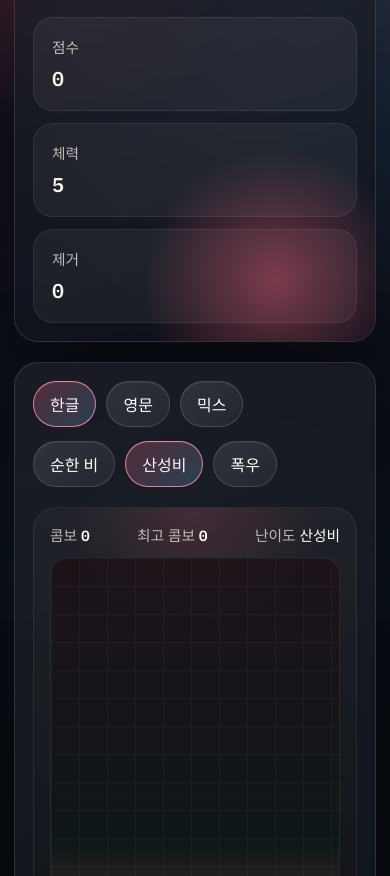
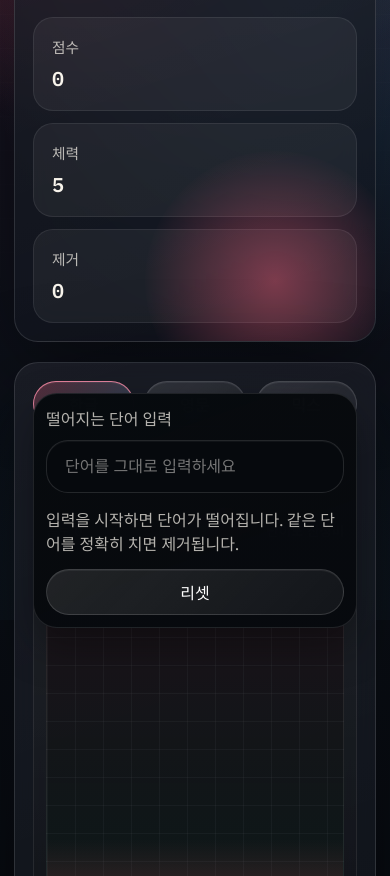
Before and after one commit to wimterrr/typing-game, a website built with Vite: page index.html in a window 390 px wide. Shown: the part 224-1100 px from the top of the page. Built offline with nearby package versions, Linux system fonts and the light colour scheme.

Commit message:
Improve mobile typing layout and focus

```diff
--- a/index.html
+++ b/index.html
@@ -2,7 +2,7 @@
 <html lang="ko">
   <head>
     <meta charset="UTF-8" />
-    <meta name="viewport" content="width=device-width, initial-scale=1.0" />
+    <meta name="viewport" content="width=device-width, initial-scale=1.0, viewport-fit=cover" />
     <meta
       name="description"
       content="한국어와 영어 문장으로 즐기는 아케이드 감성 타자게임"
--- a/src/classic.css
+++ b/src/classic.css
@@ -28,6 +28,7 @@
 body {
   margin: 0;
   min-height: 100vh;
+  overflow-x: hidden;
 }
 
 body::before,
@@ -69,7 +70,8 @@ a {
 
 #app {
   min-height: 100vh;
-  padding: 32px 20px 48px;
+  min-height: 100dvh;
+  padding: 32px 20px calc(48px + env(safe-area-inset-bottom, 0px));
   position: relative;
 }
 
@@ -291,6 +293,10 @@ h1 {
   margin: 18px 0 20px;
 }
 
+.mobile-dock {
+  position: relative;
+}
+
 .input-wrap textarea {
   width: 100%;
   resize: vertical;
@@ -351,7 +357,7 @@ h1 {
 
 @media (max-width: 640px) {
   #app {
-    padding: 18px 14px 28px;
+    padding: 18px 14px calc(28px + env(safe-area-inset-bottom, 0px));
   }
 
   .hero-panel,
@@ -371,7 +377,49 @@ h1 {
     flex-direction: column;
   }
 
+  .chip-group {
+    width: 100%;
+  }
+
+  .chip {
+    flex: 1 1 calc(33.333% - 8px);
+    justify-content: center;
+    text-align: center;
+  }
+
+  .prompt-box {
+    min-height: 220px;
+    padding: 20px;
+    font-size: 1.02rem;
+    line-height: 1.75;
+  }
+
   .reset-button {
     width: 100%;
   }
+
+  .mobile-dock {
+    position: sticky;
+    bottom: 10px;
+    z-index: 4;
+    margin-top: 12px;
+    padding: 12px;
+    border-radius: 24px;
+    background:
+      linear-gradient(160deg, rgba(7, 10, 14, 0.94), rgba(7, 10, 14, 0.84)),
+      rgba(7, 10, 14, 0.88);
+    border: 1px solid rgba(255, 255, 255, 0.1);
+    box-shadow: 0 18px 42px rgba(0, 0, 0, 0.34);
+    backdrop-filter: blur(18px);
+  }
+
+  .input-wrap {
+    margin: 0 0 14px;
+  }
+
+  .input-wrap textarea {
+    min-height: 128px;
+    font-size: 16px;
+    padding: 16px 18px;
+  }
 }
--- a/src/main.js
+++ b/src/main.js
@@ -366,6 +366,9 @@ function tick(now) {
 function focusInput() {
   if (!state.finished) {
     refs.input.focus()
+    window.setTimeout(() => {
+      refs.input.scrollIntoView({ block: 'nearest', inline: 'nearest' })
+    }, 120)
   }
 }
 
@@ -454,7 +457,7 @@ function renderShell() {
           </div>
         </div>
 
-        <div class="arena-shell">
+        <div class="arena-shell" id="arena-shell">
           <div class="arena-hud">
             <span>콤보 <strong id="combo"></strong></span>
             <span>최고 콤보 <strong id="best-combo"></strong></span>
@@ -463,12 +466,15 @@ function renderShell() {
           <div class="arena" id="arena"></div>
         </div>
 
+        <div class="mobile-dock">
           <label class="input-wrap" for="typing-input">
             <span>떨어지는 단어 입력</span>
             <input
               id="typing-input"
               class="typing-input"
               type="text"
+              inputmode="text"
+              enterkeyhint="done"
               placeholder="단어를 그대로 입력하세요"
               autocomplete="off"
               autocorrect="off"
@@ -481,6 +487,7 @@ function renderShell() {
             <p class="status" id="status-text"></p>
             <button class="reset-button" data-action="restart" id="reset-button">리셋</button>
           </div>
+        </div>
       </section>
     </main>
   `
@@ -491,6 +498,7 @@ function renderShell() {
   refs.combo = document.querySelector('#combo')
   refs.bestCombo = document.querySelector('#best-combo')
   refs.cleared = document.querySelector('#cleared')
+  refs.arenaShell = document.querySelector('#arena-shell')
   refs.arena = document.querySelector('#arena')
   refs.input = document.querySelector('#typing-input')
   refs.status = document.querySelector('#status-text')
@@ -554,6 +562,16 @@ function bindEvents() {
     }
   })
 
+  refs.arenaShell.addEventListener('pointerdown', (event) => {
+    const target = event.target
+
+    if (target instanceof HTMLElement && target.closest('button, input, a')) {
+      return
+    }
+
+    focusInput()
+  })
+
   app.addEventListener('keydown', (event) => {
     if (event.target instanceof HTMLInputElement) {
       return
--- a/src/style.css
+++ b/src/style.css
@@ -29,6 +29,7 @@
 body {
   margin: 0;
   min-height: 100vh;
+  overflow-x: hidden;
 }
 
 body::before,
@@ -70,7 +71,8 @@ a {
 
 #app {
   min-height: 100vh;
-  padding: 32px 20px 48px;
+  min-height: 100dvh;
+  padding: 32px 20px calc(48px + env(safe-area-inset-bottom, 0px));
   position: relative;
 }
 
@@ -335,6 +337,10 @@ h1 {
   margin: 18px 0 20px;
 }
 
+.mobile-dock {
+  position: relative;
+}
+
 .typing-input {
   width: 100%;
   border: 1px solid rgba(255, 255, 255, 0.12);
@@ -393,7 +399,7 @@ h1 {
 
 @media (max-width: 640px) {
   #app {
-    padding: 18px 14px 28px;
+    padding: 18px 14px calc(28px + env(safe-area-inset-bottom, 0px));
   }
 
   .hero-panel,
@@ -413,6 +419,25 @@ h1 {
     flex-direction: column;
   }
 
+  .chip-group {
+    width: 100%;
+  }
+
+  .chip {
+    flex: 1 1 calc(33.333% - 8px);
+    justify-content: center;
+    text-align: center;
+  }
+
+  .arena-shell {
+    padding: 12px;
+  }
+
+  .arena-hud {
+    gap: 10px 14px;
+    font-size: 0.84rem;
+  }
+
   .reset-button {
     width: 100%;
   }
@@ -420,4 +445,28 @@ h1 {
   .arena {
     min-height: 360px;
   }
+
+  .mobile-dock {
+    position: sticky;
+    bottom: 10px;
+    z-index: 4;
+    margin-top: 12px;
+    padding: 12px;
+    border-radius: 24px;
+    background:
+      linear-gradient(160deg, rgba(7, 10, 14, 0.94), rgba(7, 10, 14, 0.84)),
+      rgba(7, 10, 14, 0.88);
+    border: 1px solid rgba(255, 255, 255, 0.1);
+    box-shadow: 0 18px 42px rgba(0, 0, 0, 0.34);
+    backdrop-filter: blur(18px);
+  }
+
+  .input-wrap {
+    margin: 0 0 14px;
+  }
+
+  .typing-input {
+    font-size: 16px;
+    padding: 16px 18px;
+  }
 }
```
Also changed, not shown: classic.html (+1 -1 lines), src/classic.js (+16 -0 lines). Lines whose indentation alone changed are shown as unchanged.
